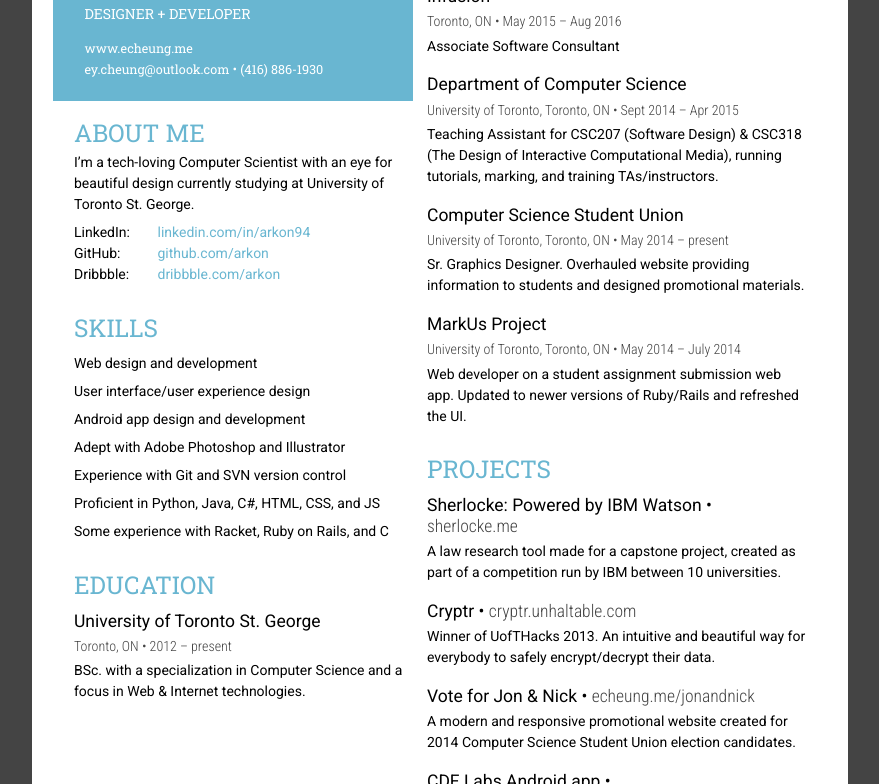
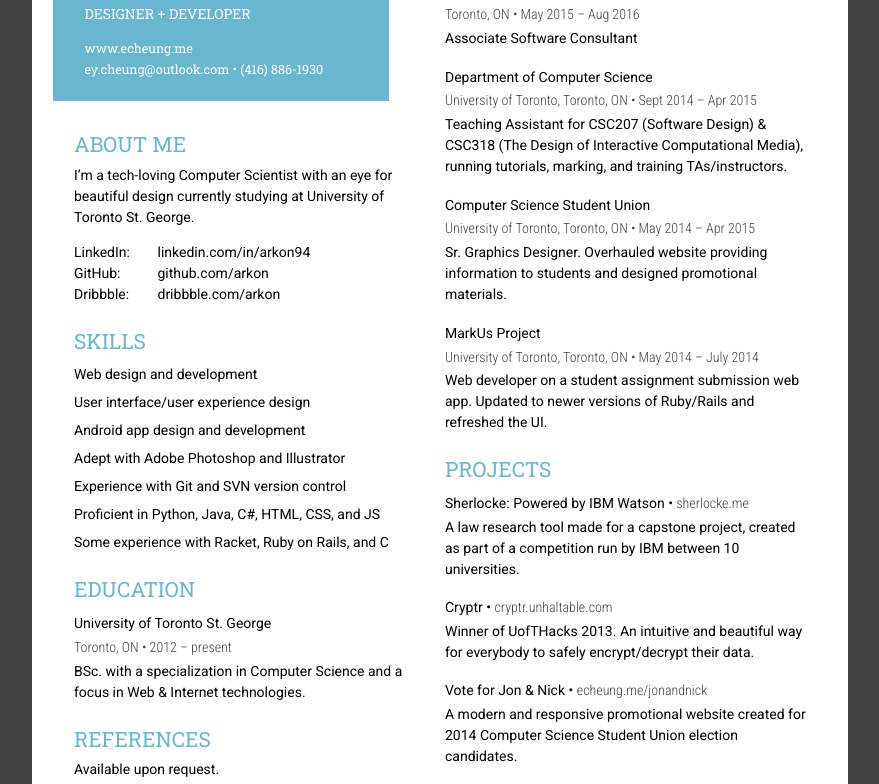
Before and after one commit to arkon/resume, a plain HTML site: page index.html in a window 1280 px wide. Shown: the part 156-940 px from the top of the page, without its empty margins (200-1079 px from the left). Drawn offline with Linux system fonts and the light colour scheme.

Commit message:
More tweaks to make it more like the original

```diff
--- a/css/styles.scss
+++ b/css/styles.scss
@@ -27,26 +27,34 @@ body {
   width: 100%;
 }
 
+@media print {
+  body {
+    background-color: #fff;
+    padding: 0 !important;
+  }
+}
+
 h1 {
   font: 300 2.25em/1.5em 'Roboto Condensed', Helvetica, Arial, sans-serif;
   text-transform: uppercase;
 }
 
 h2 {
-  font: 1.75em/1.5em 'Roboto Slab', 'Times New Roman', serif;
+  font: 1.5em/1.5em 'Roboto Slab', 'Times New Roman', serif;
+  margin-bottom: 0.2em;
   text-transform: uppercase;
 }
 
 h3 {
-  font-size: 1.25em;
+  font-size: 1em;
   font-weight: 400;
-  margin-bottom: 0.25em;
+  margin-bottom: 0.2em;
 }
 
 h4 {
   color: $dark-grey;
   font: 300 1em/1.5em 'Roboto Condensed', Helvetica, Arial, sans-serif;
-  margin-bottom: 0.25em;
+  margin-bottom: 0.2em;
 }
 
 a {
@@ -66,6 +74,7 @@ li {
   background: #fff;
   height: 11in;
   margin: 0 auto;
+  overflow: hidden;
   width: 8.5in;
 }
 
@@ -87,9 +96,9 @@ li {
     background-color: $brand;
     color: #fff;
     font-family: 'Roboto Condensed';
-    margin: -1.5em 0 1em -1.5em ;
+    margin: -1.5em 2em 2em -1.5em ;
     padding: 1.5em 2.25em;
-    width: 3.75in;
+    width: 3.5in;
 
     h2,
     a {
@@ -108,7 +117,7 @@ li {
   }
 
     #about-links {
-      margin-top: 0.5em;
+      margin-top: 1em;
 
       li {
         margin: 0;
@@ -117,6 +126,10 @@ li {
       span {
         display: inline-block;
         width: 80px;
+      }
+
+      a {
+        color: #000;
       }
     }
 
@@ -127,12 +140,12 @@ li {
   }
 
   #resume-sidebar {
-    padding-right: 0.5em;
+    padding-right: 1em;
     width: 3.25in;
   }
 
   #resume-experience {
-    padding-left: 0.5em;
+    padding-left: 1em;
 
     a {
       color: $dark-grey;
--- a/index.html
+++ b/index.html
@@ -62,6 +62,9 @@
             </p>
           </li>
         </ul>
+
+        <h2>References</h2>
+        <p>Available upon request.</p>
       </aside>
 
       <section id='resume-experience'>
@@ -85,7 +88,7 @@
           </li>
           <li>
             <h3>Computer Science Student Union</h3>
-            <h4>University of Toronto, Toronto, ON • May 2014 – present</h4>
+            <h4>University of Toronto, Toronto, ON • May 2014 – Apr 2015</h4>
             <p>
               Sr. Graphics Designer. Overhauled website providing
               information to students and designed promotional materials.
```
Also changed, not shown: css/styles.css, 1 other file.
